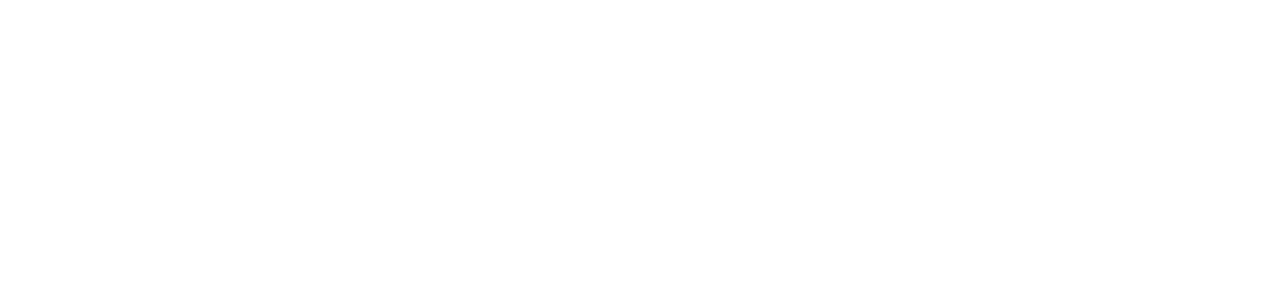
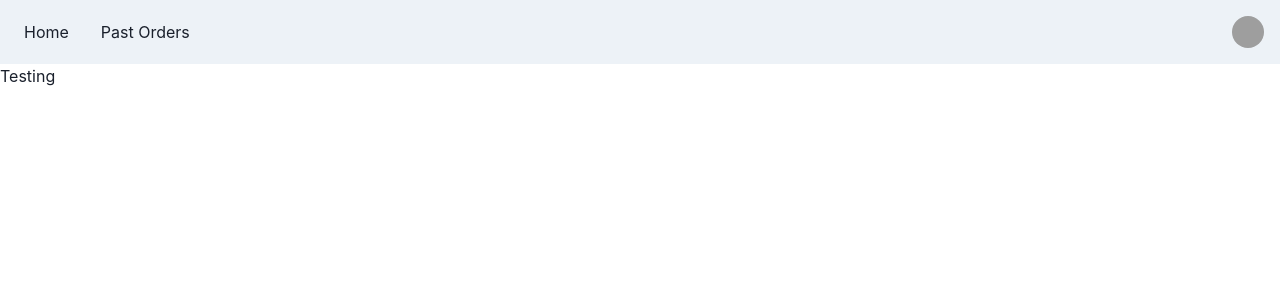
Before and after one commit to aayanqazi/frontend-task, a React (Create React App) app: page /profile in a window 1280 px wide. Before the commit this address had no page. Shown: the top 300 px of the page. Built offline with nearby package versions, Linux system fonts and the light colour scheme; sample sign-in values are in the browser's storage; grey boxes are pictures that could not be loaded.

Commit message:
Partially implemented profile view

```diff
--- a/src/App.tsx
+++ b/src/App.tsx
@@ -13,6 +13,7 @@
 import Header from "./components/header/header";
 import { Products } from "./components/products/products";
 import { Orders } from "./components/orders/orders";
+import { Profile } from "./components/profile/profile";
 
 
 export const App = () => (
@@ -26,6 +27,9 @@
         <Route path="/orders" element={<ProtectedRoute>
           <Orders />
         </ProtectedRoute>} />
+        <Route path="/profile" element={<ProtectedRoute>
+          <Profile />
+        </ProtectedRoute>} />
       </Routes>
     </ChakraProvider>
   </Router>
--- a/src/components/header/header.tsx
+++ b/src/components/header/header.tsx
@@ -87,7 +87,7 @@
                 />
               </MenuButton>
               <MenuList>
-                <MenuItem>My Profile</MenuItem>
+                <MenuItem onClick={() => navigate('/profile')}>My Profile</MenuItem>
                 <MenuDivider />
                 <MenuItem onClick={() => {
                   logout();
--- /dev/null
+++ b/src/components/profile/profile.tsx
@@ -0,0 +1,5 @@
+export const Profile = () => {
+    return <div>
+        Testing
+    </div>
+}
```
